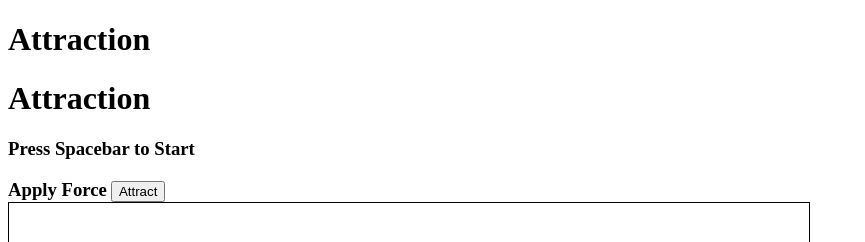
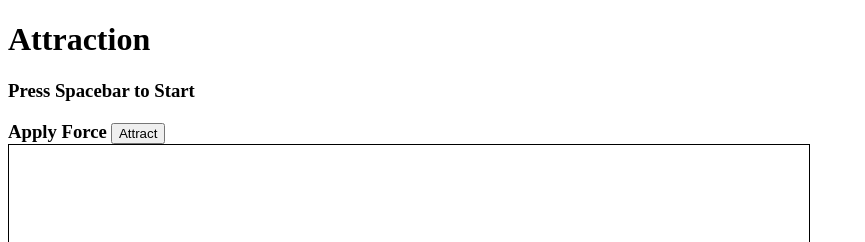
Before and after one commit to JuszJo/Attraction, a plain HTML site: page index.html in a window 1280 px wide. Shown: the top 242 px of the page, without its empty margins (0-865 px from the left). Drawn offline with Linux system fonts and the light colour scheme.

```diff
--- a/index.html
+++ b/index.html
@@ -9,7 +9,6 @@
 </head>
 <body>
     <h1>Attraction</h1>
-    <h1>Attraction</h1>
     <h3>Press Spacebar to Start</h3>
     <div>
         <h3 id="h3">Apply Force</h3>
```
